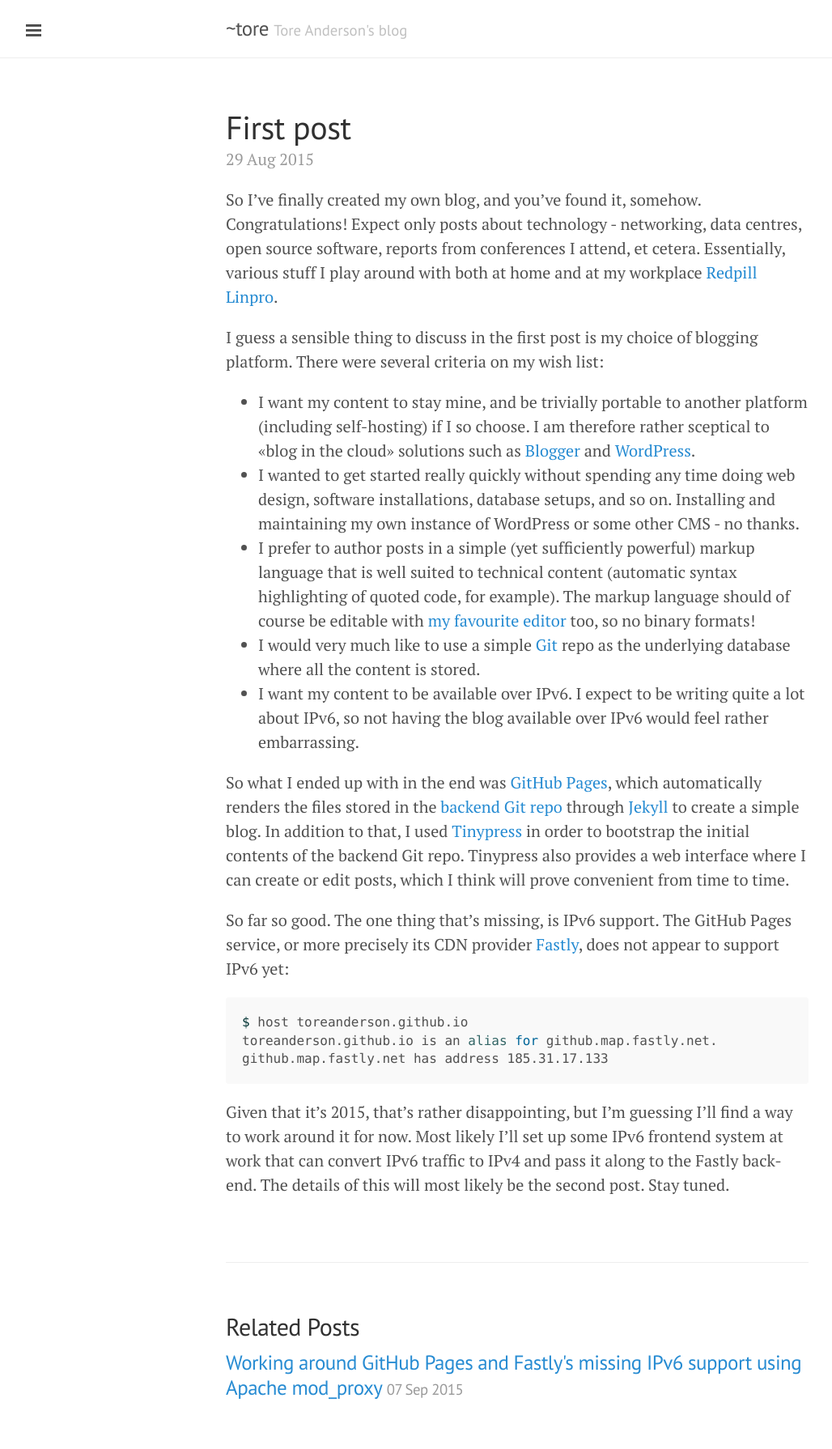
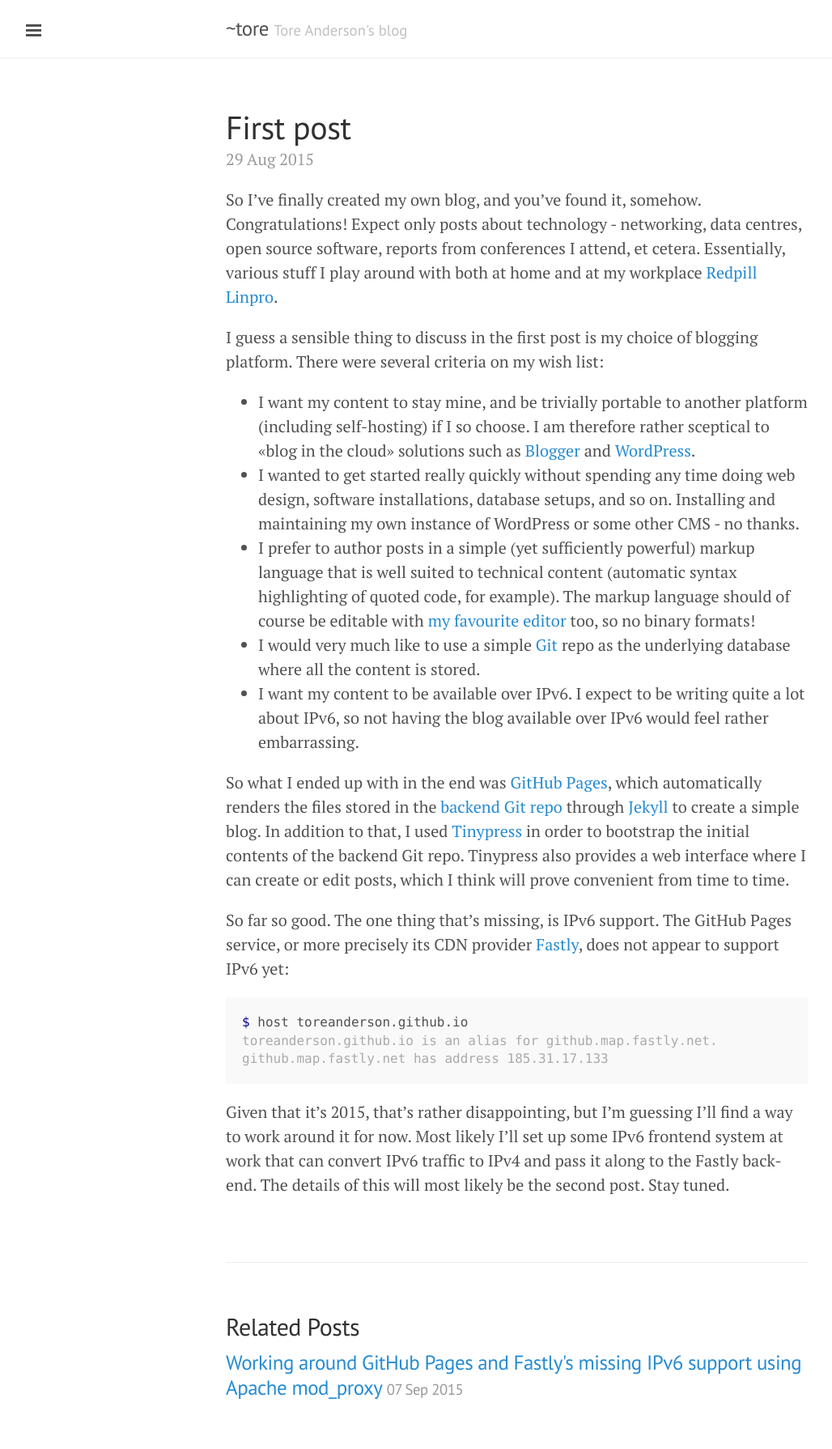
Before and after one commit to toreanderson/toreanderson.github.io, a Jekyll site: the page built from _posts/2015-08-29-first-post.markdown, in a window 1280 px wide. Shown: the whole page at 81% size, without its empty margins (1-1029 px from the left). Built offline with Jekyll 4.4.1, drawn with Linux system fonts in a browser that asks for light colours.

Commit message:
console syntax

`````diff
--- a/_posts/2015-08-29-first.post.markdown
+++ b/_posts/2015-08-29-first-post.markdown
@@ -44,7 +44,7 @@
 service, or more precisely its CDN provider [Fastly](https://www.fastly.com/),
 does not appear to support IPv6 yet:
 
-````sh
+````console
 $ host toreanderson.github.io
 toreanderson.github.io is an alias for github.map.fastly.net.
 github.map.fastly.net has address 185.31.17.133
`````
